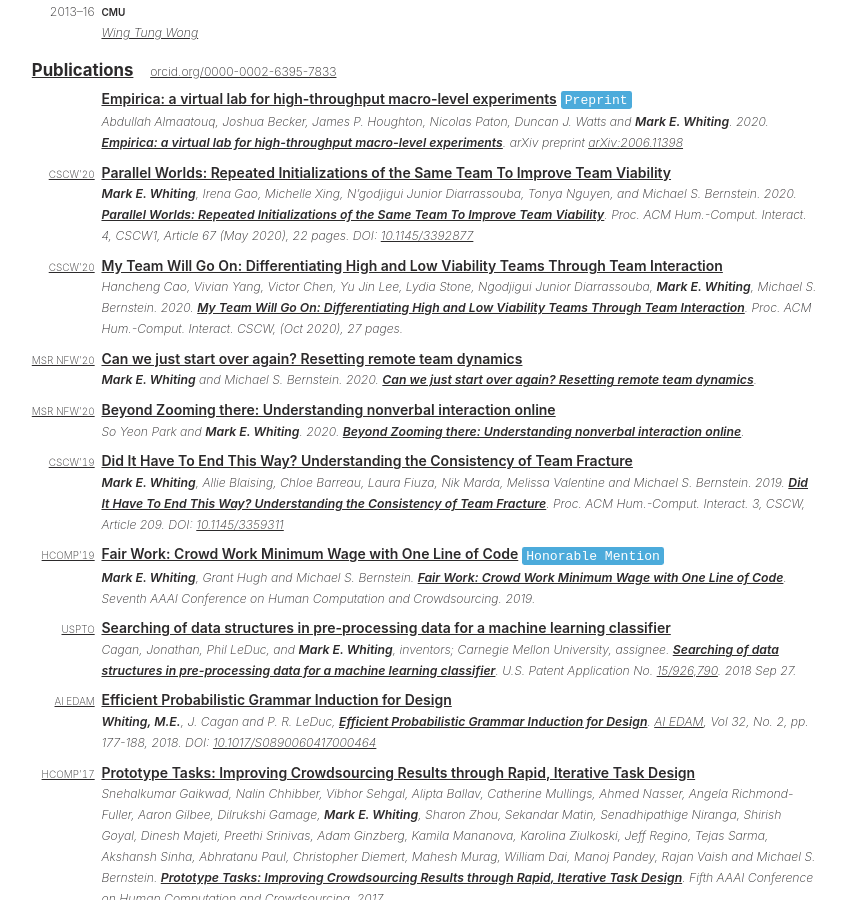
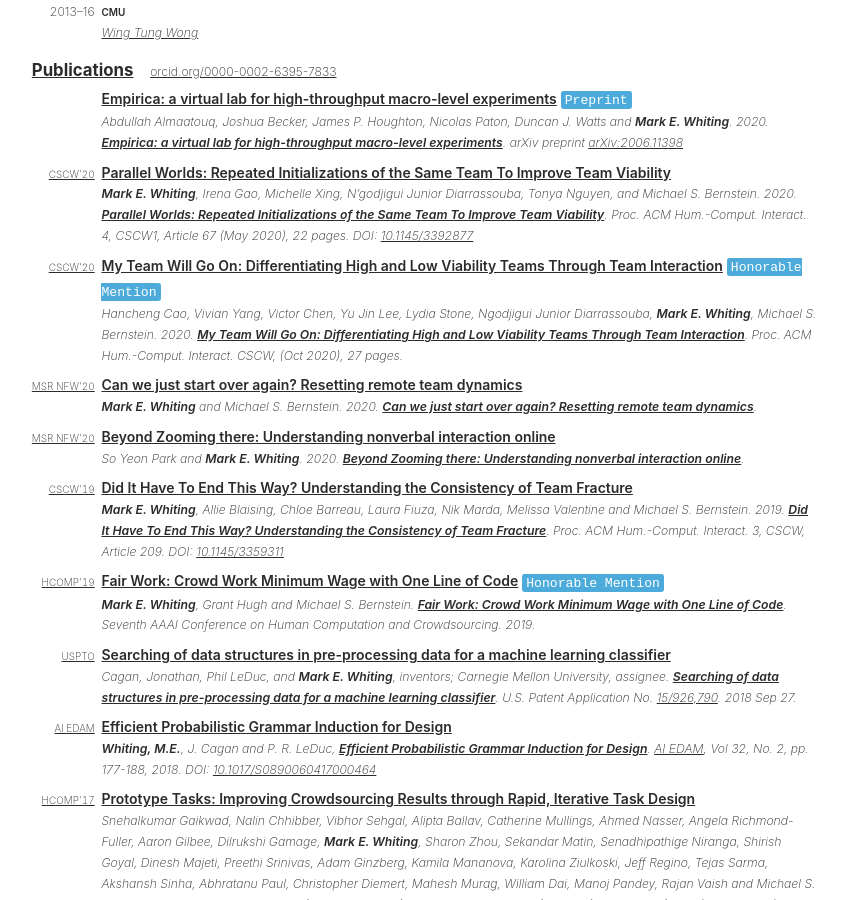
Before and after one commit to markwhiting/Whiting.me, a Jekyll site: the page built from cv.html, in a window 1280 px wide and 900 px high, scrolled down 1904 px. Shown: the whole window, without its empty margins (215-1059 px from the left). Built offline with Jekyll 4.4.1, drawn with Linux system fonts in a browser that asks for light colours.

Commit message:
Added paper award for Prediction

```diff
--- a/cv.html
+++ b/cv.html
@@ -120,9 +120,10 @@
     </td>
     <td colspan="2" >
 	    <strong class="noPrint"><a href="https://hci.stanford.edu/publications/2020/viability-prediction/viability-prediction.pdf">My Team Will Go On: Differentiating High and Low Viability Teams Through Team Interaction</a></strong>
+      <code class="noPrint">Honorable Mention</code>
       <p class="light note">
         Hancheng Cao, Vivian Yang, Victor Chen, Yu Jin Lee, Lydia Stone, Ngodjigui Junior Diarrassouba, <strong>Mark E. Whiting</strong>, Michael S. Bernstein. 2020.
-	<strong><a href="https://hci.stanford.edu/publications/2020/viability-prediction/viability-prediction.pdf">My Team Will Go On: Differentiating High and Low Viability Teams Through Team Interaction</a></strong>. Proc. ACM Hum.-Comput. Interact. CSCW, (Oct 2020), 27 pages.
+	<strong><a href="https://hci.stanford.edu/publications/2020/viability-prediction/viability-prediction.pdf">My Team Will Go On: Differentiating High and Low Viability Teams Through Team Interaction</a></strong>. Proc. ACM Hum.-Comput. Interact. CSCW, (Oct 2020), 27 pages. <strong class="onlyPrint">Honorable Mention</strong>
       </p>
     </td>
   </tr>
```
